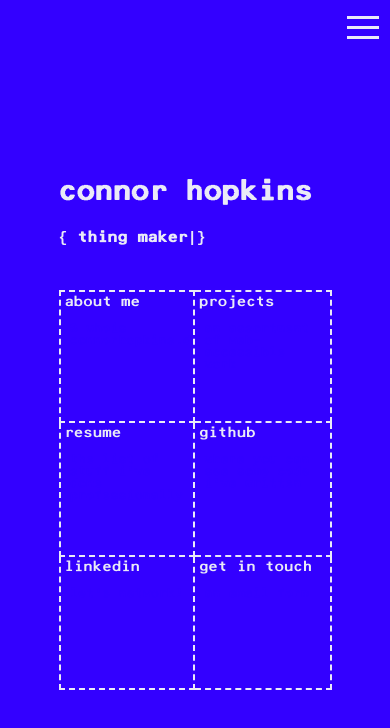
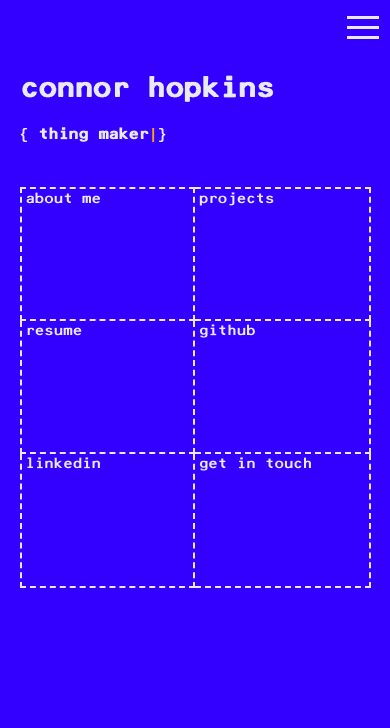
Before and after one commit to synnefon/personalsite, a React (Create React App) app: page /#/ in a window 390 px wide. Shown: the top 728 px of the page. Built offline with nearby package versions, Linux system fonts and the light colour scheme.

Commit message:
fixing margins

```diff
--- a/src/styles/app.css
+++ b/src/styles/app.css
@@ -1,7 +1,6 @@
 body {
   overflow-x: hidden;
   overflow-y: scroll;
-  height: 100%;
 }
 
 .home-colors {
@@ -15,9 +14,12 @@ div#app-base {
   transition: all 2s linear!important;
   justify-content: center;
   display: flex;
-  flex-direction: row;
-  top: 0%!important;
-  height: 100%;
+  flex-direction: column;
+  top: 0px!important;
+  bottom: 0px;
+  position: absolute;
+  width: 100%;
+  margin: 0;
   background-color: var(--bg-color);
   color: var(--text-color);
 }
@@ -30,15 +32,17 @@ div#app-base.lightning {
 
 .content-wrapper {
   font-size: calc(10px + 2vmin);
+  top: 0px;
   width: 45%;
   display: flex;
   flex-direction: column;
+  position: absolute;
 }
 
 .title {
   position: relative;
   top: 0px;
-  margin: 0px;
+  margin: 1px;
   margin-top: 1em;
   -webkit-user-select: none;
   -ms-user-select: none;
@@ -53,6 +57,10 @@ div#app-base.lightning {
   -webkit-user-select: none;
   -ms-user-select: none;
   user-select: none;
+}
+
+.description-text::after {
+  color: orange;
 }
 
 .bracket {
@@ -136,24 +144,7 @@ p.link-text {
 
 @media screen and (max-width: 500px) {
   .content-wrapper {
-    width: 70%;
+    width: 90%;
+    margin-top: 50px;
   }
 }
-
-@media screen and (max-width: 330px) {
-  .content-wrapper {
-    width: 90%;
-  }
-  /* .links {
-    grid-template-columns: repeat(1, 100%);
-  }
-  .link {
-    border: 0px;
-    border-bottom: 2px dashed var(--text-color);
-    border-left: 2px dashed var(--text-color);
-    border-right: 2px dashed var(--text-color);
-  }
-  .link:nth-child(1) {
-    border-top: 2px dashed var(--text-color);
-  } */
-}
--- a/src/styles/index.css
+++ b/src/styles/index.css
@@ -3,14 +3,6 @@
   src: local('F25'), url('../fonts/F25_Bank_Printer.otf') format('opentype');
   font-weight: 400;
   font-style: monospace;
-}
-
-html, body, #app, #app>div {
-  height: 100%;
-}
-
-#root {
-  height: 100%;
 }
 
 :root {
--- a/src/styles/navbar.css
+++ b/src/styles/navbar.css
@@ -28,14 +28,13 @@
   color: var(--text-color);
   text-decoration: none; /* no underlined link text */
   transition-duration: 0.4s;
-  /* border-right: 1px dashed var(--text-color); */
 }
 .nav-link:last-child {
   border-right: none;
 }
 
 .nav-link:hover {
-  color: pink;
+  color: orange;
   animation: boing 0.3s ease-in-out alternate;
 }
 
@@ -45,7 +44,6 @@
   margin-bottom: 0.5em;
 }
 
-
 @media screen and (max-width: 230px) {
   .nav-link-text {
     margin: 0.4em;
@@ -54,6 +52,6 @@
 
 @media screen and (max-width: 215px) {
   .navbar {
-    flex-direction: column;
+    flex-direction: column-reverse;
   }
 }
--- a/src/styles/raincloud.css
+++ b/src/styles/raincloud.css
@@ -28,8 +28,8 @@
 div#raincloud {
   height: 90vh;
   width: 18vw;
-  left: 1vw;
-  bottom: 0vh;
+  left: -23vw;
+  top: 10vh;
   position: absolute;
   overflow: hidden;
   -webkit-user-select: none;
@@ -39,11 +39,11 @@ div#raincloud {
 
 @media screen and (max-width: 500px) {
   div#raincloud {
-    margin-right: 5%;
-    margin-top: 2em;
     position: relative;
-    align-self: center;
-    width: 70vw;
+    top: 2vh;
+    width: 90vw;
+    left: -2vw;
+    height: 60vh;
   }
 }
 
```
